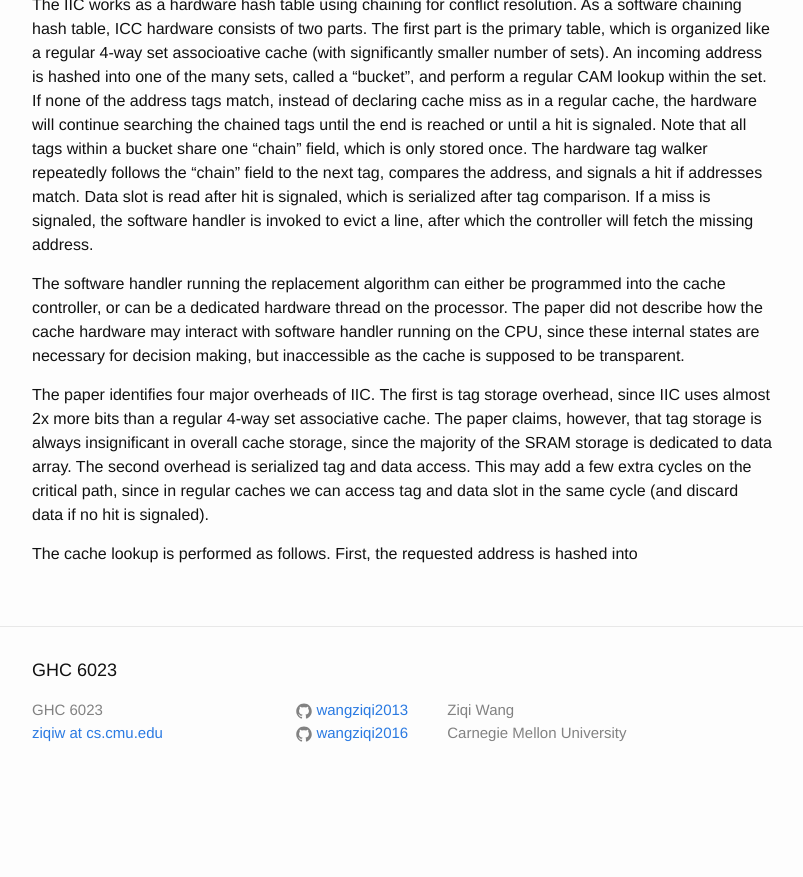
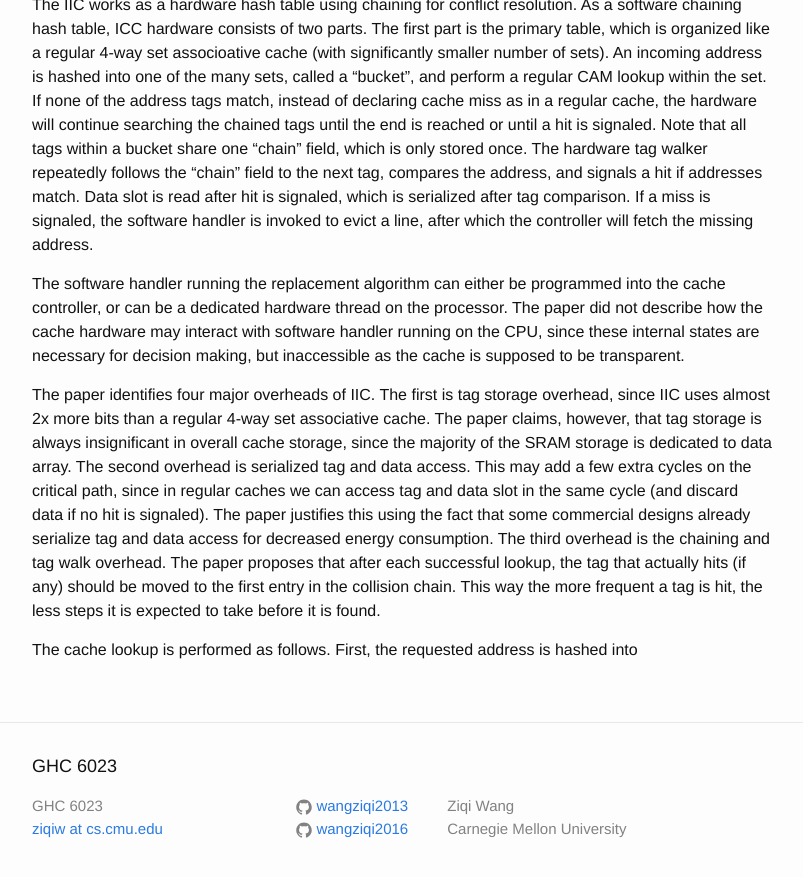
Before and after one commit to wangziqi2013/wangziqi2013.github.io, a Jekyll site: the page built from _posts/2020-05-22-iic.markdown, in a window 1280 px wide and 900 px high, scrolled down 2173 px. Shown: the top 877 px of the window, without its empty margins (238-1041 px from the left). Built offline with Jekyll 4.4.1, drawn with Linux system fonts in a browser that asks for light colours; before the commit the page ends 2977 px from its top, so only the background shows below that.

Commit message:
Working on overhead

```diff
--- a/_posts/2020-05-22-iic.markdown
+++ b/_posts/2020-05-22-iic.markdown
@@ -97,6 +97,10 @@ The paper identifies four major overheads of IIC. The first is tag storage overh
 than a regular 4-way set associative cache. The paper claims, however, that tag storage is always insignificant in overall
 cache storage, since the majority of the SRAM storage is dedicated to data array. The second overhead is serialized
 tag and data access. This may add a few extra cycles on the critical path, since in regular caches we can access tag and
-data slot in the same cycle (and discard data if no hit is signaled).
+data slot in the same cycle (and discard data if no hit is signaled). The paper justifies this using the fact that some
+commercial designs already serialize tag and data access for decreased energy consumption. The third overhead is the chaining
+and tag walk overhead. The paper proposes that after each successful lookup, the tag that actually hits (if any) should be
+moved to the first entry in the collision chain. This way the more frequent a tag is hit, the less steps it is expected
+to take before it is found.
 
 The cache lookup is performed as follows. First, the requested address is hashed into
```
